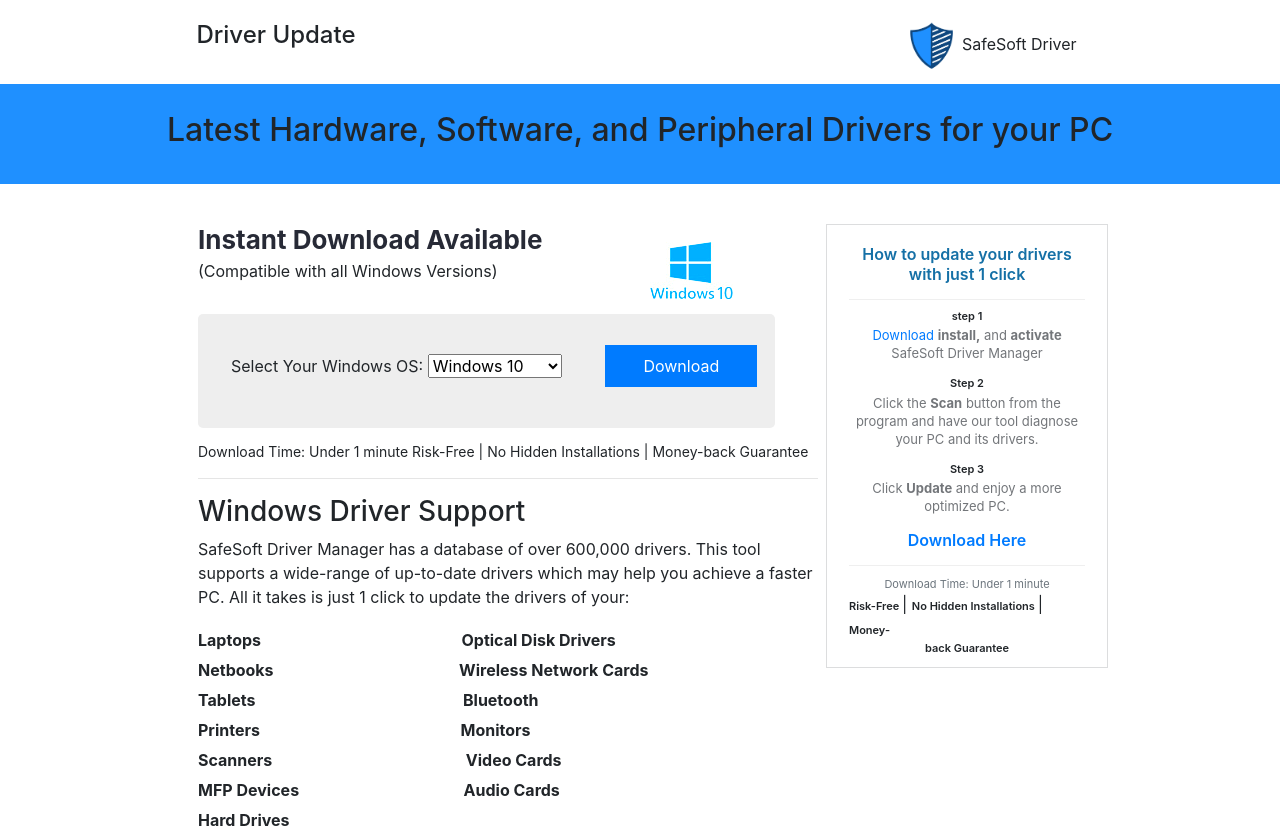
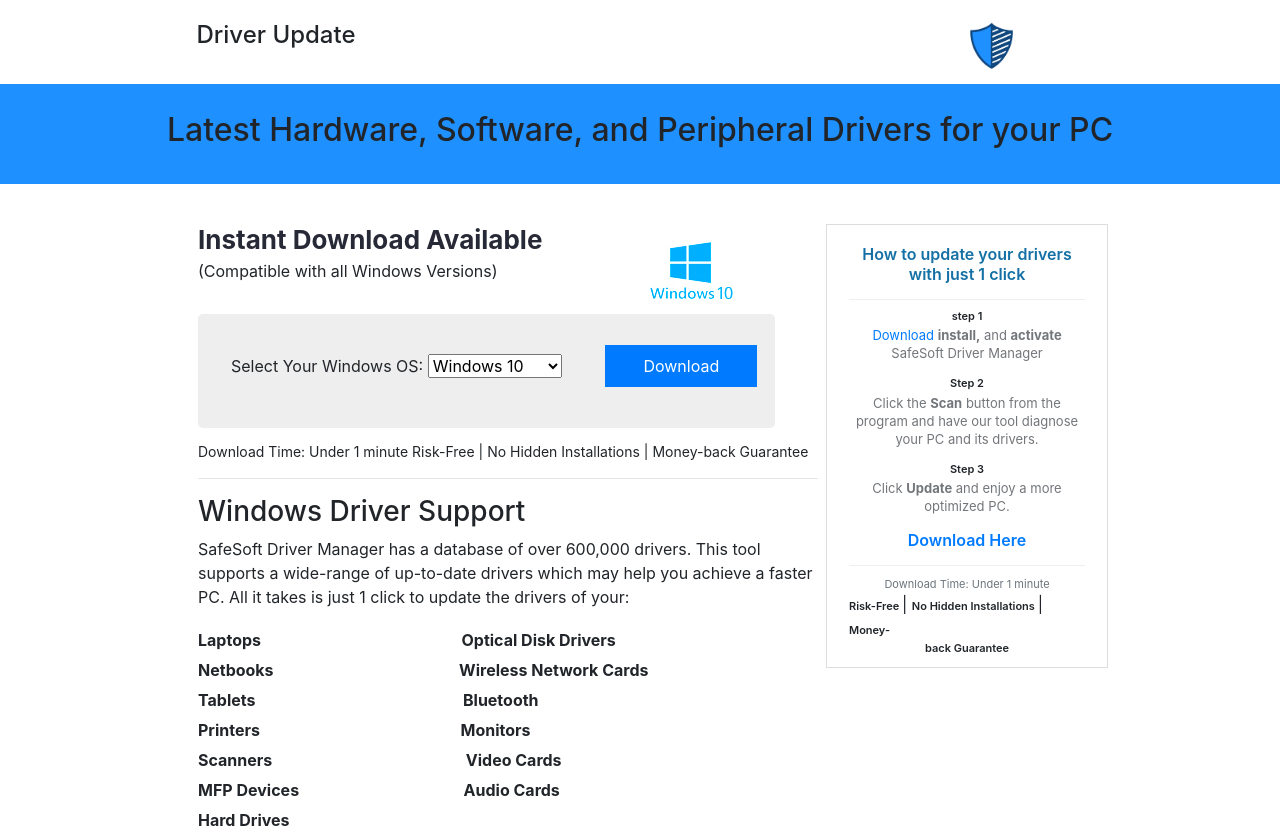
Before and after one commit to vkings1/BlacktailTechnology-getMyDriver, a plain HTML site: page index.html in a window 1280 px wide. Shown: the top 838 px of the page. Drawn offline with nearby package versions, Linux system fonts and the light colour scheme.

Commit message:
Final site

```diff
--- a/index.html
+++ b/index.html
@@ -16,7 +16,7 @@
                     <h4>Driver Update</h4>
                 </div>
                 <div class="col-md-6">
-                    <img class="logo" src="img/SafeSoft.png" alt="logo"> <span>SafeSoft Driver</span>
+                    <img class="logo" src="img/SafeSoft.png" alt="logo"> <!--- <span>SafeSoft Driver</span> -->
                 </div>
             </div>
         </div>
```
